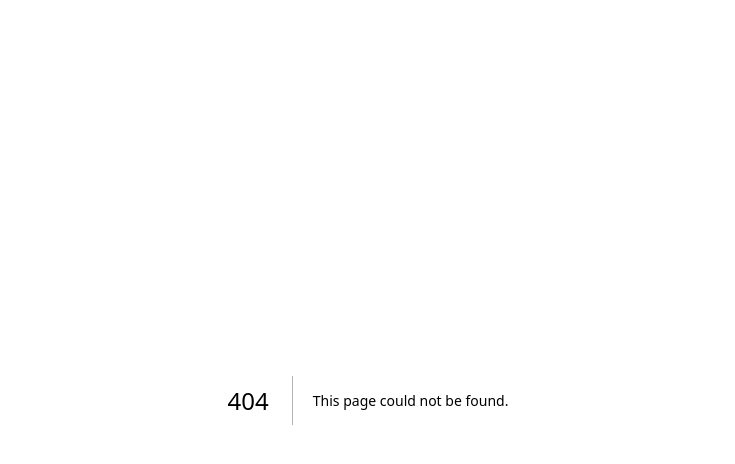
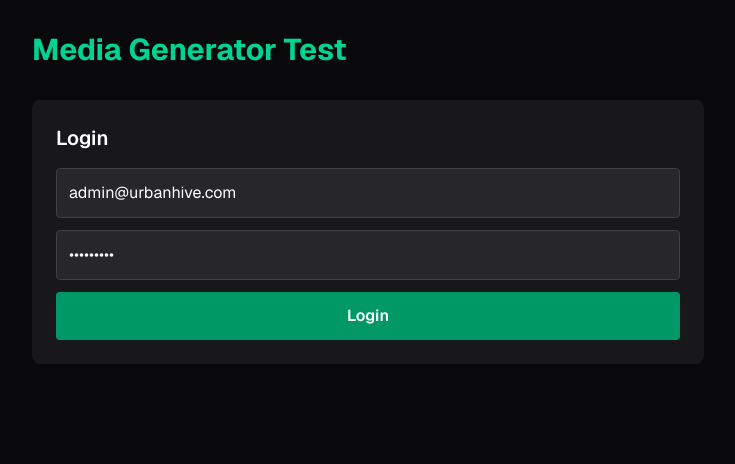
Before and after one commit to Hanzalagit/ai-agent, a Next.js app: page /test-media in a window 1280 px wide. Before the commit this address had no page. Shown: the top 464 px of the page, without its empty margins (272-1007 px from the left). Built offline with nearby package versions, Linux system fonts and the light colour scheme.

Commit message:
add-test-media-page

```diff
--- /dev/null
+++ b/src/app/test-media/page.tsx
@@ -0,0 +1,154 @@
+"use client";
+
+import { useState } from "react";
+
+export default function TestMediaPage() {
+  const [email, setEmail] = useState("admin@urbanhive.com");
+  const [password, setPassword] = useState("admin@123");
+  const [token, setToken] = useState<string | null>(null);
+  const [prompt, setPrompt] = useState("");
+  const [status, setStatus] = useState("");
+  const [result, setResult] = useState<string | null>(null);
+  const [resultType, setResultType] = useState<"image" | "video" | null>(null);
+  const [loading, setLoading] = useState(false);
+
+  async function login() {
+    setStatus("Logging in...");
+    try {
+      const res = await fetch("/api/auth/login", {
+        method: "POST",
+        headers: { "Content-Type": "application/json" },
+        body: JSON.stringify({ email, password }),
+      });
+      const data = await res.json();
+      if (data.ok || data.token) {
+        setToken(data.token || data.sessionToken);
+        setStatus("Logged in!");
+      } else {
+        setStatus("Login failed: " + (data.error || "Unknown error"));
+      }
+    } catch (e) {
+      setStatus("Login error");
+    }
+  }
+
+  async function generate(type: "image" | "video") {
+    if (!prompt.trim()) {
+      setStatus("Please enter a prompt");
+      return;
+    }
+    if (!token) {
+      setStatus("Please login first");
+      return;
+    }
+
+    setLoading(true);
+    setStatus("Generating " + type + "... Please wait 10-30 seconds");
+    setResult(null);
+
+    try {
+      const res = await fetch("/api/tenant/media", {
+        method: "POST",
+        headers: {
+          "Content-Type": "application/json",
+          "x-tenant-id": token,
+        },
+        body: JSON.stringify({ prompt: prompt.trim(), type }),
+      });
+      const data = await res.json();
+
+      if (data.ok && data.asset) {
+        setStatus("Done!");
+        setResult(data.asset.url);
+        setResultType(type);
+      } else {
+        setStatus("Failed: " + (data.error || "Unknown error"));
+      }
+    } catch (e: any) {
+      setStatus("Error: " + e.message);
+    } finally {
+      setLoading(false);
+    }
+  }
+
+  return (
+    <div className="min-h-screen bg-zinc-950 text-white p-8">
+      <div className="max-w-2xl mx-auto">
+        <h1 className="text-3xl font-bold mb-8 text-emerald-400">Media Generator Test</h1>
+
+        {!token ? (
+          <div className="bg-zinc-900 p-6 rounded-lg mb-6">
+            <h2 className="text-xl font-semibold mb-4">Login</h2>
+            <input
+              type="email"
+              value={email}
+              onChange={(e) => setEmail(e.target.value)}
+              placeholder="Email"
+              className="w-full p-3 mb-3 bg-zinc-800 rounded border border-zinc-700"
+            />
+            <input
+              type="password"
+              value={password}
+              onChange={(e) => setPassword(e.target.value)}
+              placeholder="Password"
+              className="w-full p-3 mb-3 bg-zinc-800 rounded border border-zinc-700"
+            />
+            <button
+              onClick={login}
+              className="w-full p-3 bg-emerald-600 hover:bg-emerald-700 rounded font-semibold"
+            >
+              Login
+            </button>
+          </div>
+        ) : (
+          <div className="bg-zinc-900 p-6 rounded-lg mb-6">
+            <h2 className="text-xl font-semibold mb-4">Generate</h2>
+            <textarea
+              value={prompt}
+              onChange={(e) => setPrompt(e.target.value)}
+              rows={3}
+              placeholder="Describe what you want to generate..."
+              className="w-full p-3 mb-3 bg-zinc-800 rounded border border-zinc-700 resize-none"
+            />
+            <div className="flex gap-3">
+              <button
+                onClick={() => generate("image")}
+                disabled={loading}
+                className="flex-1 p-3 bg-blue-600 hover:bg-blue-700 rounded font-semibold disabled:opacity-50"
+              >
+                {loading ? "Generating..." : "Generate Image"}
+              </button>
+              <button
+                onClick={() => generate("video")}
+                disabled={loading}
+                className="flex-1 p-3 bg-purple-600 hover:bg-purple-700 rounded font-semibold disabled:opacity-50"
+              >
+                {loading ? "Generating..." : "Generate Video"}
+              </button>
+            </div>
+          </div>
+        )}
+
+        {status && (
+          <p className={`text-sm mb-4 ${status.includes("Done") ? "text-green-400" : status.includes("Failed") || status.includes("Error") ? "text-red-400" : "text-yellow-400"}`}>
+            {status}
+          </p>
+        )}
+
+        {result && resultType === "image" && (
+          <div className="mt-4">
+            <img src={result} alt="Generated" className="w-full rounded-lg border border-zinc-700" />
+          </div>
+        )}
+
+        {result && resultType === "video" && (
+          <div className="mt-4">
+            <a href={result} target="_blank" rel="noopener noreferrer" className="text-blue-400 underline">
+              Open Video in New Tab
+            </a>
+          </div>
+        )}
+      </div>
+    </div>
+  );
+}
```
